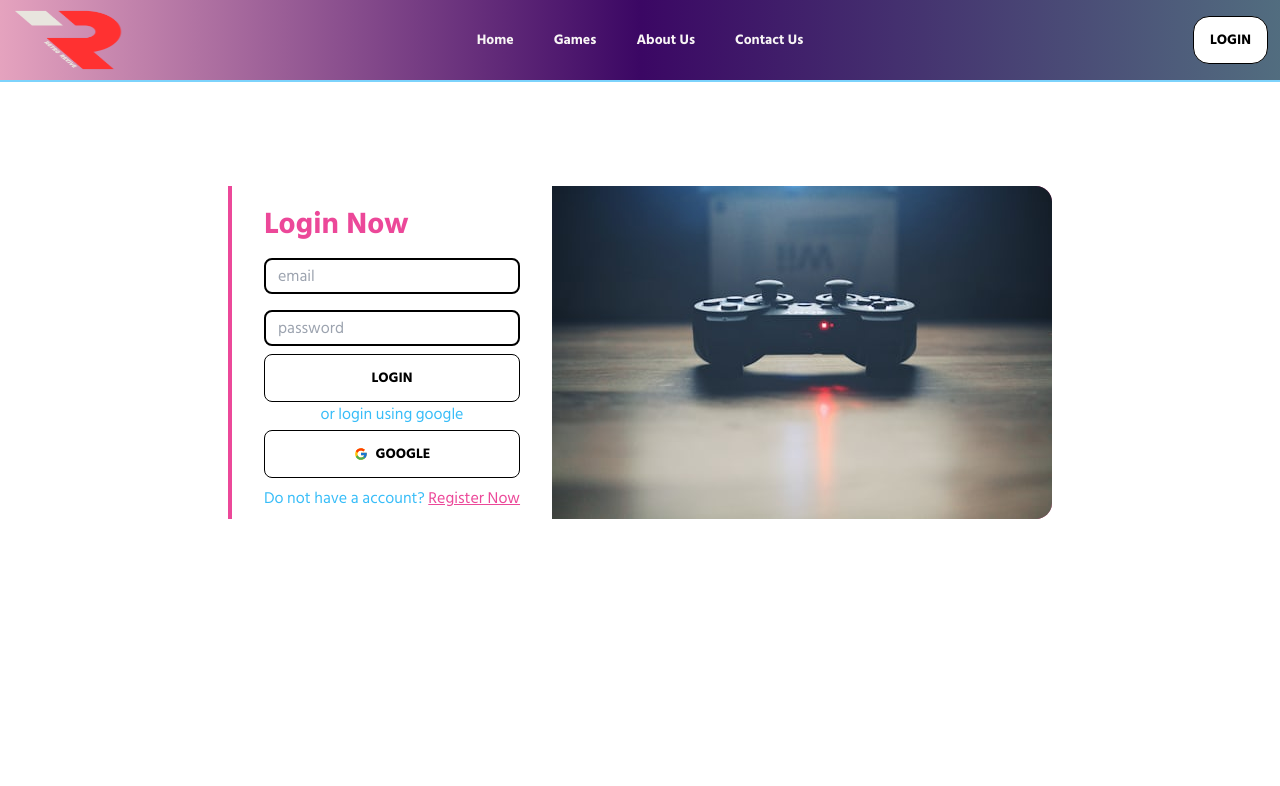
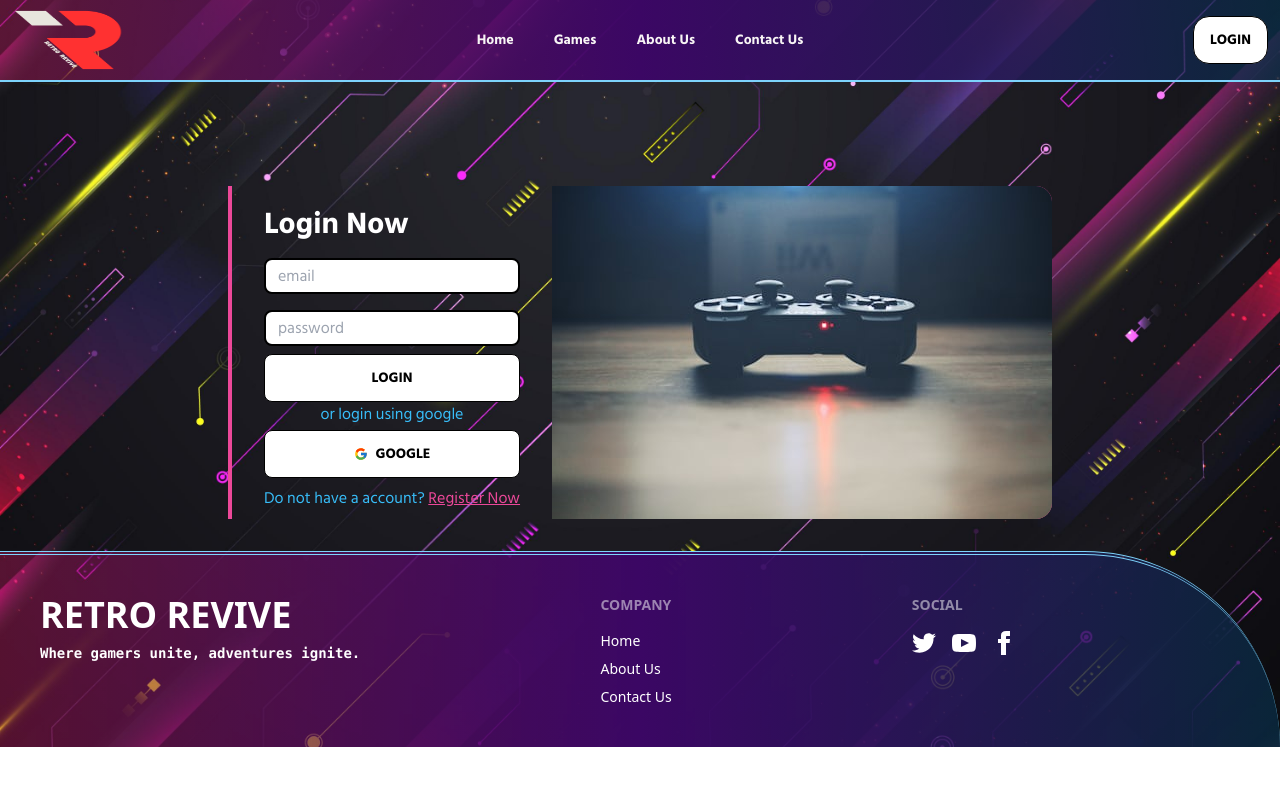
Before and after one commit to ayon121/RetroRevive_Frontend, a React (Vite) app: page /login in a window 1280 px wide. Shown: the top 786 px of the page. Built offline with nearby package versions, Linux system fonts and the light colour scheme; no server answers; a web font is replaced by a local one.

Commit message:
log in updatedat

```diff
--- a/src/Components/Pages/Login.jsx
+++ b/src/Components/Pages/Login.jsx
@@ -11,6 +11,8 @@ import 'react-toastify/dist/ReactToastify.css';
 import Navbar from '../Navbar/Navbar';
 
 import { Helmet } from 'react-helmet';
+import '../PageCSS/Home.css'
+import Footer from '../Footer/Footer';
 
 const Login = () => {
     const { loginUser, GoogleLogin } = useContext(AuthContext)
@@ -63,7 +65,7 @@ const Login = () => {
     }
 
     return (
-        <div>
+        <div className='backgrnd'>
             <Helmet>
                 <title>RETRO REVIVE | Login</title>
             </Helmet>
@@ -73,7 +75,7 @@ const Login = () => {
                     {/* login form */}
                     <div className="flex flex-col  py-1 px-8  border-l-4 border-pink-500 h-auto">
                         <form className='flex flex-col' onSubmit={handlelogin}>
-                            <h1 className=" text-3xl md:text-2xl lg:text-3xl font-bold mt-4 mb-2 text-pink-500">Login Now</h1>
+                            <h1 className=" text-3xl md:text-2xl lg:text-3xl font-bold mt-4 mb-2 text-white">Login Now</h1>
                             <input className="py-1 px-3  my-2 border-2 border-black hover:border-pink-500 rounded-lg" type="email" name="email" placeholder="email" />
                             <input className="py-1 px-3  my-2 border-2 border-black hover:border-pink-500 rounded-lg" type="password" name="password" placeholder="password" />
                             <input className='btn bg-white text-black font-bold hover:text-pink-600 border-black hover:border-pink-600 w-full' type="submit" value="Login" />
@@ -94,6 +96,7 @@ const Login = () => {
                 </div>
                 <ToastContainer />
             </div>
+            <Footer></Footer>
         </div>
     );
 };
```
